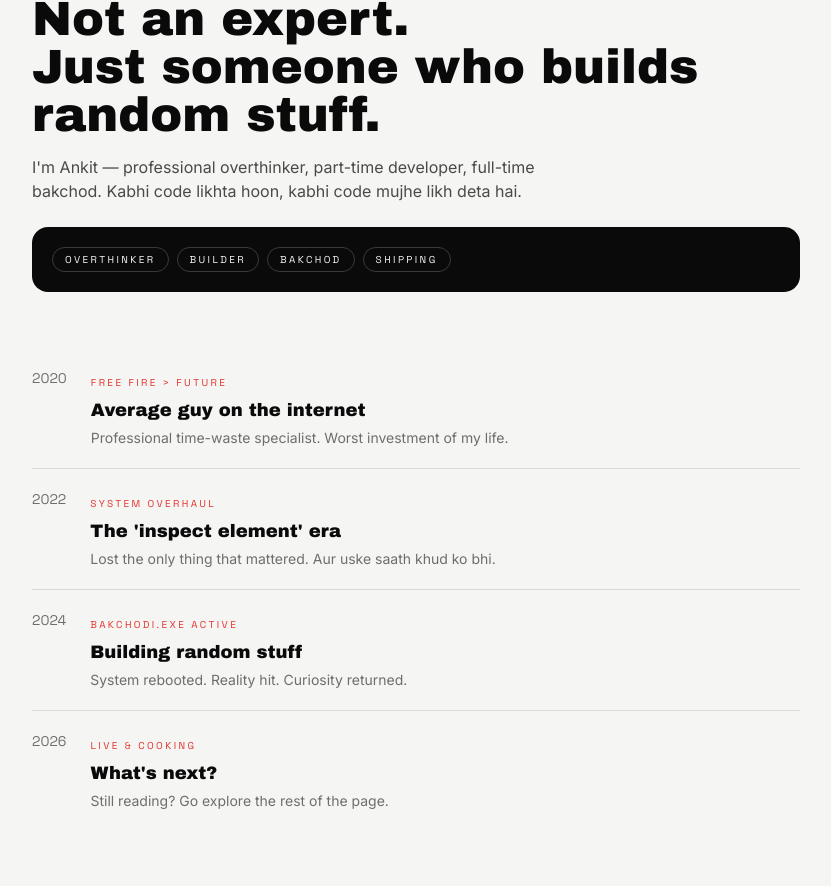
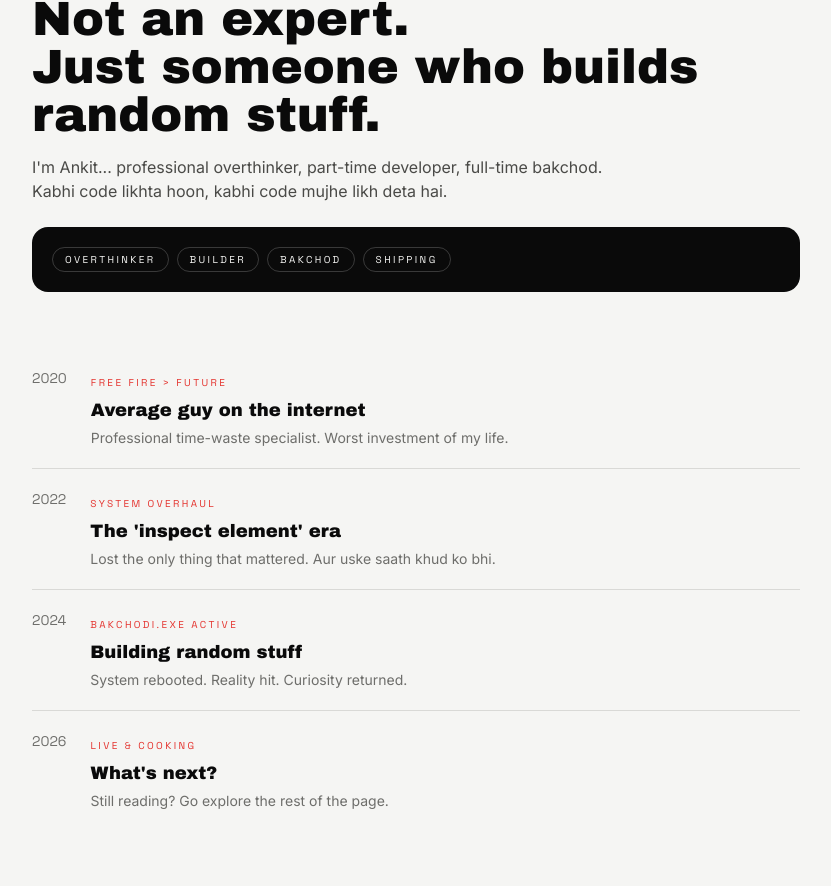
Before and after one commit to ankitmeena8209-blip/new-being-frzi-, a Next.js app: page / in a window 1280 px wide. Shown: the part 1686-2572 px from the top of the page, without its empty margins (224-1055 px from the left). Built offline with nearby package versions, Linux system fonts and the light colour scheme; no server answers.

Commit message:
Update About.tsx
Removed a text error

```diff
--- a/components/About.tsx
+++ b/components/About.tsx
@@ -69,7 +69,7 @@ export default function About() {
           transition={{ delay: 0.1 }}
           className="mt-4 max-w-xl text-sm text-inkSoft sm:text-base"
         >
-          I'm Ankit — professional overthinker, part-time developer, full-time
+          I'm Ankit... professional overthinker, part-time developer, full-time
           bakchod. Kabhi code likhta hoon, kabhi code mujhe likh deta hai.
         </motion.p>
 
```
